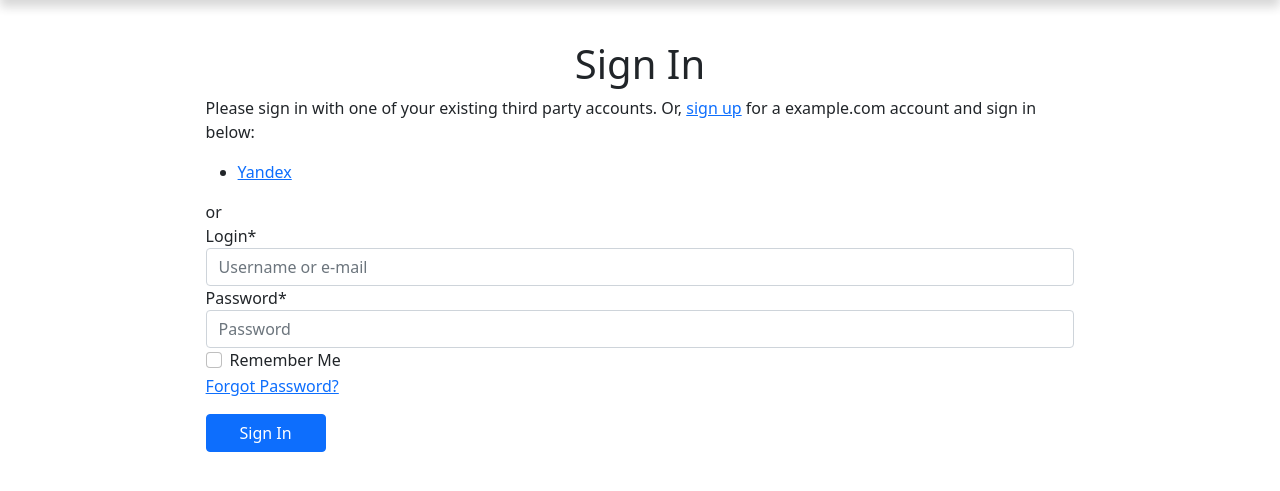
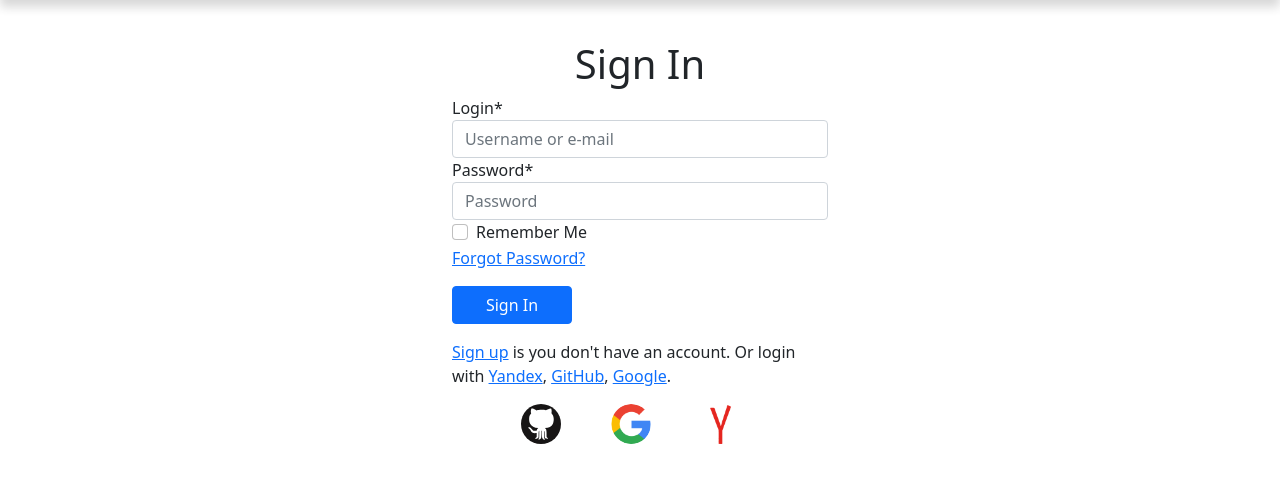
Before and after one commit to welel/noted, a Django app: page /accounts/login/ in a window 1280 px wide. Shown: the part 60-551 px from the top of the page. Run offline with Django 3.2, Linux system fonts and the light colour scheme; some libraries are stand-ins or nearby versions.

Commit message:
Added GitHub, Yandex auth.

```diff
--- a/frontend/templates/layouts/footer.html
+++ b/frontend/templates/layouts/footer.html
@@ -5,10 +5,10 @@
         <div class='footer__headline'><a href="{% url 'notes:home' %}">NoteD.</a></div>
         <nav class='nav__head'>
             <ul>
-                <li><a href="{% url 'notes:home' %}" >Home</a></li>
+                <li><a href="{% url 'notes:home' %}">Home</a></li>
                 <li><a href='https://github.com/pavel-loginov-dev/noted' target="_blank">About</a></li>
                 <li><a href='https://github.com/pavel-loginov-dev' target="_blank">Author</a></li>
-                <li><a href='https://spb.hh.ru/resume/73b791abff0891dc2c0039ed1f6d6842566337' target="_blank">Hire me (hh)</a></li>
+                <li><a href='#' target="_blank">Hire me</a></li>
             </ul>
         </nav>
         <div class='horizontal__decoration__line'></div>
@@ -22,7 +22,7 @@
         <div class='horizontal__decoration__line'></div>
         <div class='footer__rights'>
             <p>Take notes, learn them — it called studying.<br/>
-                NoteD. 2020. MIT License</p>
+                NoteD. 2020-2022</p>
         </div>
     </div>
 </footer>
--- a/frontend/templates/user/account/base.html
+++ b/frontend/templates/user/account/base.html
@@ -21,16 +21,6 @@
     {% block body %}
     {% include 'layouts/navigation.html' %}
     <div style="margin-top: 100px;"></div>
-    {% if messages %}
-      <div class="container-md mt-3">
-        <strong>Messages:</strong>
-        <ul>
-          {% for message in messages %}
-          <li>{{message}}</li>
-          {% endfor %}
-        </ul>
-      </div>
-    {% endif %}
     {% block content %}
     {% endblock %}
     {% endblock %}
--- a/frontend/templates/user/account/login.html
+++ b/frontend/templates/user/account/login.html
@@ -1,5 +1,6 @@
 {% extends "account/base.html" %}
 
+{% load static %}
 {% load i18n %}
 {% load crispy_forms_tags %}
 {% load account socialaccount %}
@@ -8,33 +9,11 @@
 
 {% block content %}
 <div class="container mt-5 d-flex justify-content-center">
-<div class="row" style="max-width: 80%;">
+<div class="row" style="max-width: 400px;">
 
   <h1 class="text-center">{% trans "Sign In" %}</h1>
 
-{% get_providers as socialaccount_providers %}
 
-{% if socialaccount_providers %}
-<p>{% blocktrans with site.name as site_name %}Please sign in with one
-of your existing third party accounts. Or, <a href="{{ signup_url }}">sign up</a>
-for a {{ site_name }} account and sign in below:{% endblocktrans %}</p>
-
-<div class="socialaccount_ballot">
-
-  <ul class="socialaccount_providers">
-    {% include "socialaccount/snippets/provider_list.html" with process="login" %}
-  </ul>
-
-  <div class="login-or">{% trans 'or' %}</div>
-
-</div>
-
-{% include "socialaccount/snippets/login_extra.html" %}
-
-{% else %}
-<p>{% blocktrans %}If you have not created an account yet, then please
-<a href="{{ signup_url }}">sign up</a> first.{% endblocktrans %}</p>
-{% endif %}
 
 <form class="login" method="POST" action="{% url 'account_login' %}">
   {% csrf_token %}
@@ -46,6 +25,20 @@ for a {{ site_name }} account and sign in below:{% endblocktrans %}</p>
   <br><button class="btn btn-primary mt-3 primaryAction" type="submit" style="min-width: 120px;">{% trans "Sign In" %}</button>
 </form>
 
+
+<p class="mt-3"><a href="{{ signup_url }}">
+  Sign up</a> is you don't have an account. Or login with <a href="{% provider_login_url 'yandex' %}">Yandex</a>,
+  <a href="{% provider_login_url 'github' %}">GitHub</a>, <a href="{% provider_login_url 'google' %}">Google</a>.
+</p>
+
+<nav class='social__media'>
+  <ul class="d-flex justify-content-center" style="list-style-type: none;">
+      <li style="margin-left: -50px;"><a href='{% provider_login_url 'github' %}' ><img style="height: 40px; width: auto;" src="{% static 'img/icons/github.svg' %}" alt='GitHub'></a></li>
+      <li><a href='{% provider_login_url 'google' %}' ><img style="height: 40px; width: auto;" src="{% static 'img/icons/google.png' %}" alt='google'></a></li>
+      <li><a href='{% provider_login_url 'yandex' %}' ><img style="height: 40px; width: auto;" src="{% static 'img/icons/yandex.png' %}" alt='yandex'/></a></li>
+  </ul>
+</nav>
+
 </div>
 </div>
 {% endblock %}
--- a/frontend/templates/user/account/logout.html
+++ b/frontend/templates/user/account/logout.html
@@ -8,11 +8,11 @@
 <div class="container mt-5 d-flex justify-content-center">
 <div class="row" style="max-width: 80%;">
 
-<h1>{% trans "Sign Out" %}</h1>
+<h1 class="text-center">{% trans "Sign Out" %}</h1>
 
-<p>{% trans 'Are you sure you want to sign out?' %}</p>
+<p class="text-center">{% trans 'Are you sure you want to sign out?' %}</p>
 
-<form method="post" action="{% url 'account_logout' %}">
+<form class="text-center" method="post" action="{% url 'account_logout' %}">
   {% csrf_token %}
   {% if redirect_field_value %}
   <input type="hidden" name="{{ redirect_field_name }}" value="{{ redirect_field_value }}"/>
--- a/noted/notes/forms.py
+++ b/noted/notes/forms.py
@@ -25,6 +25,6 @@ class NoteForm(ModelForm):
         for i, tag in enumerate(tags):
             if len(tag) > 25:
                 raise ValidationError(
-                    'Length of a tag should be less than 25 symbols.'
+                    f'Length of {i+1} tag should be less than 25 symbols.'
                 )
         return tags
```
Also changed, not shown: frontend/templates/user/account/signup.html (+12 -1 lines), noted/noted/settings.py (+17 -2 lines), frontend/static/img/icons/google.png (added), frontend/static/img/icons/yandex.png (added), noted/__init__.py (added), noted/user/migrations/__init__.py (deleted).
